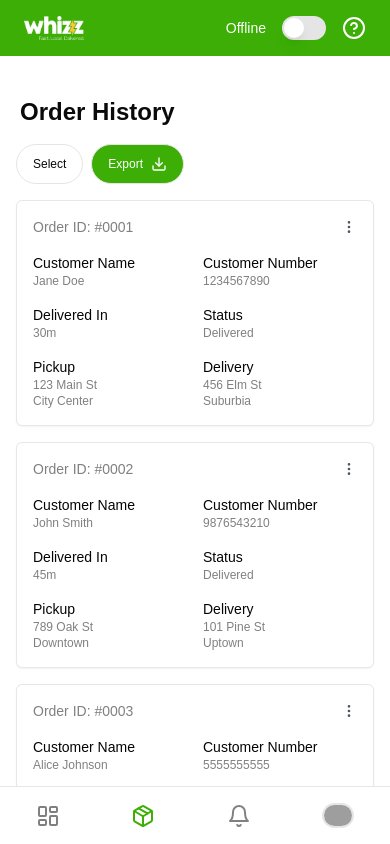
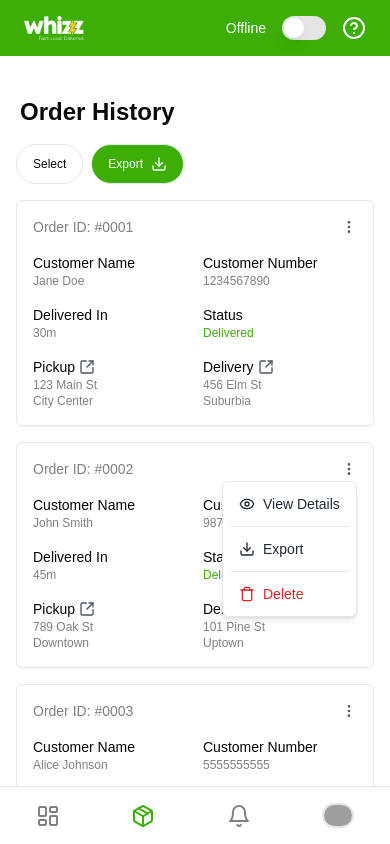
Before and after one commit to vedantbhamare-11/whizz-dashboard, a Next.js app: page /orders in a window 390 px wide. Both pictures are taken after a click on the button 349 px from the left and 469 px from the top of the page. Shown: the top 844 px of the page. Built offline with nearby package versions, Linux system fonts and the light colour scheme; grey boxes are pictures that could not be loaded.

Commit message:
added popover to the order hostory cards in mobile devices

```diff
--- a/src/app/orders/page.tsx
+++ b/src/app/orders/page.tsx
@@ -44,7 +44,7 @@ const OrderHistory = () => {
           <Header />
           <div className="flex flex-1 pt-20">
             <Sidebar />
-            <main className="flex-1 p-4 space-y-4">
+            <main className="flex-1 p-4 space-y-4 h-screen">
               <div className="flex flex-col space-y-4">
                 <h1 className="text-2xl ml-1 font-bold">Order History</h1>
                 <div className="flex space-x-2">
@@ -91,11 +91,14 @@ const OrderHistory = () => {
                     </>
                   )}
                 </div>
+                <div className="pb-20">
                 <MobileOrderCard
                   isSelecting={isSelecting}
                   selectedOrders={selectedOrders}
                   setSelectedOrders={setSelectedOrders}
                 />
+                </div>
+
               </div>
             </main>
           </div>
--- a/src/components/orders/MobileOrderCard.tsx
+++ b/src/components/orders/MobileOrderCard.tsx
@@ -3,10 +3,14 @@
 import { useSelector } from "react-redux";
 import { RootState } from "@/redux/store";
 import { Order } from "@/redux/orderHistorySlice";
-import { MoreVertical } from "lucide-react";
+import { MoreVertical, SquareArrowOutUpRight, Eye, Download, Trash } from "lucide-react";
 import { differenceInMinutes, parse, isValid } from "date-fns";
 import { Card } from "@/components/ui/card";
 import { Checkbox } from "@/components/ui/checkbox";
+import { Popover, PopoverTrigger, PopoverContent } from "@/components/ui/popover";
+import { Separator } from "@/components/ui/separator";
+import { useState } from "react";
+import OrderDetailModal from "@/components/orders/OrderDetailModal";
 
 interface MobileOrderCardProps {
   isSelecting: boolean;
@@ -27,11 +31,13 @@ const calculateDeliveredTime = (
 };
 
 const getOrderStatus = (pickupTime: string | undefined, deliveryTime: string | undefined) => {
-  return deliveryTime ? "Delivered" : "Canceled";
+  if (deliveryTime) return <span className="text-[#3CAE06]">Delivered</span>;
+  return <span className="text-[#EE5F69]">Canceled</span>;
 };
 
 const MobileOrderCard: React.FC<MobileOrderCardProps> = ({ isSelecting, selectedOrders, setSelectedOrders }) => {
   const orders = useSelector((state: RootState) => state.orderHistory);
+  const [selectedOrder, setSelectedOrder] = useState<Order | null>(null);
 
   const handleCheckboxChange = (orderId: string) => {
     const newSelectedOrders = new Set(selectedOrders);
@@ -41,6 +47,18 @@ const MobileOrderCard: React.FC<MobileOrderCardProps> = ({ isSelecting, selected
       newSelectedOrders.add(orderId);
     }
     setSelectedOrders(newSelectedOrders);
+  };
+
+  const handleViewDetails = (order: Order) => {
+    setSelectedOrder(order);
+  };
+
+  const handleExport = (orderId: string) => {
+    console.log("Exporting order", orderId);
+  };
+
+  const handleDelete = (orderId: string) => {
+    console.log("Deleting order", orderId);
   };
 
   return (
@@ -60,9 +78,38 @@ const MobileOrderCard: React.FC<MobileOrderCardProps> = ({ isSelecting, selected
               )}
               <div className="text-sm text-[#808080] font-medium">Order ID: #{order.id}</div>
             </div>
-            <button className="text-gray-600 hover:text-black">
-              <MoreVertical size={16} />
-            </button>
+            <Popover>
+              <PopoverTrigger asChild>
+                <button className="text-gray-600 hover:text-black">
+                  <MoreVertical size={16} />
+                </button>
+              </PopoverTrigger>
+              <PopoverContent align="end" className="w-auto p-2 flex flex-col space-y-2">
+                <button
+                  onClick={() => handleViewDetails(order)}
+                  className="w-auto flex items-center space-x-2 text-sm text-gray-800 hover:bg-gray-100 rounded-md px-2 py-1"
+                >
+                  <Eye size={16} />
+                  <span>View Details</span>
+                </button>
+                <Separator />
+                <button
+                  onClick={() => handleExport(order.id)}
+                  className="w-auto flex items-center space-x-2 text-sm text-gray-800 hover:bg-gray-100 rounded-md px-2 py-1"
+                >
+                  <Download size={16} />
+                  <span>Export</span>
+                </button>
+                <Separator />
+                <button
+                  onClick={() => handleDelete(order.id)}
+                  className="w-auto flex items-center space-x-2 text-sm text-red-600 hover:bg-gray-100 rounded-md px-2 py-1"
+                >
+                  <Trash size={16} />
+                  <span>Delete</span>
+                </button>
+              </PopoverContent>
+            </Popover>
           </div>
 
           <div className="grid grid-cols-2 gap-4">
@@ -89,14 +136,15 @@ const MobileOrderCard: React.FC<MobileOrderCardProps> = ({ isSelecting, selected
             {/* Status */}
             <div>
               <div className="text-sm text-[#050505] font-medium">Status</div>
-              <div className="text-xs text-[#808080]">
-                {getOrderStatus(order.pickupTime, order.deliveryTime)}
-              </div>
+              <div className="text-xs">{getOrderStatus(order.pickupTime, order.deliveryTime)}</div>
             </div>
 
             {/* Pickup */}
             <div>
-              <div className="text-sm text-[#050505] font-medium">Pickup</div>
+              <div className="text-sm text-[#050505] flex items-center font-medium">
+                Pickup
+                <SquareArrowOutUpRight size={16} className="ml-1 text-gray-600" />
+              </div>
               <div className="text-xs text-[#808080]">
                 {order.pickup.split(",").map((line, index) => (
                   <div key={index}>{line.trim()}</div>
@@ -106,7 +154,10 @@ const MobileOrderCard: React.FC<MobileOrderCardProps> = ({ isSelecting, selected
 
             {/* Delivery */}
             <div>
-              <div className="text-sm text-[#050505] font-medium">Delivery</div>
+              <div className="text-sm text-[#050505] flex items-center font-medium">
+                Delivery
+                <SquareArrowOutUpRight size={16} className="ml-1 text-gray-600" />
+              </div>
               <div className="text-xs text-[#808080]">
                 {order.delivery.split(",").map((line, index) => (
                   <div key={index}>{line.trim()}</div>
@@ -116,6 +167,13 @@ const MobileOrderCard: React.FC<MobileOrderCardProps> = ({ isSelecting, selected
           </div>
         </Card>
       ))}
+
+      {selectedOrder && (
+        <OrderDetailModal
+          order={selectedOrder}
+          onClose={() => setSelectedOrder(null)}
+        />
+      )}
     </div>
   );
 };
--- a/src/components/orders/OrderDetailModal.tsx
+++ b/src/components/orders/OrderDetailModal.tsx
@@ -30,9 +30,7 @@ const OrderDetailModal = ({ order, onClose }: OrderDetailModalProps) => {
 
   return (
     <Dialog open={true} onOpenChange={onClose}>
-      {isMobileView ? (
-        // Mobile Layout
-        <DialogContent className="w-full sm:w-[90%] rounded-xl">
+      <DialogContent className={`w-[90%] rounded-xl`}>
         <div className="space-y-4">
           <DialogTitle className="flex gap-4 items-center">
             <div className="text-lg text-[#050505] font-bold">Order ID-</div>
@@ -41,7 +39,7 @@ const OrderDetailModal = ({ order, onClose }: OrderDetailModalProps) => {
 
           <Separator className="my-4" />
 
-            <div className="grid grid-cols-1 gap-4">
+          <div className="grid grid-cols-2 gap-4">
             {/* Customer Name */}
             <div>
               <div className="text-lg text-[#050505]">Customer Name</div>
@@ -52,44 +50,6 @@ const OrderDetailModal = ({ order, onClose }: OrderDetailModalProps) => {
             <div>
               <div className="text-lg text-[#050505]">Customer Number</div>
               <div className="text-lg text-[#808080]">{order.customerNumber}</div>
-              </div>
-
-              {/* Status */}
-              <div>
-                <div className="text-lg text-[#050505]">Status</div>
-                <div className="text-lg text-[#808080]">{getOrderStatus(order.pickupTime, order.deliveryTime)}</div>
-              </div>
-            </div>
-          </div>
-        </DialogContent>
-      ) : (
-        // Desktop Layout
-        <DialogContent className="w-full sm:w-[75%] md:w-[60%] lg:w-[50%] rounded-xl">
-          <div className="space-y-4">
-            <DialogTitle className="flex gap-4 items-center">
-              <div className="text-lg text-[#050505] font-bold">Order ID-</div>
-              <div className="text-lg text-[#808080]">#{order.id}</div>
-            </DialogTitle>
-
-            <Separator className="my-4" />
-
-            <div className="grid grid-rows-2 grid-cols-1 sm:grid-cols-2 lg:grid-cols-3 w-full gap-4">
-              {/* Customer Name */}
-              <div>
-                <div className="text-lg text-[#050505]">Customer Name</div>
-                <div className="text-lg text-[#808080]">{order.customerName}</div>
-              </div>
-
-              {/* Customer Number */}
-              <div>
-                <div className="text-lg text-[#050505]">Customer Number</div>
-                <div className="text-lg text-[#808080]">{order.customerNumber}</div>
-              </div>
-
-              {/* Status */}
-              <div>
-                <div className="text-lg text-[#050505]">Status</div>
-                <div className="text-lg text-[#808080]">{getOrderStatus(order.pickupTime, order.deliveryTime)}</div>
             </div>
 
             {/* Pickup */}
@@ -122,6 +82,16 @@ const OrderDetailModal = ({ order, onClose }: OrderDetailModalProps) => {
               </div>
             </div>
 
+            {/* Status */}
+            <div>
+              <div className="text-lg text-[#050505]">Status</div>
+              <div className="text-lg text-[#808080]">{getOrderStatus(order.pickupTime, order.deliveryTime)}</div>
+            </div>
+
+
+
+
+
             {/* Downloads */}
             <div>
               <div className="text-lg text-[#050505]">Downloads</div>
@@ -137,7 +107,6 @@ const OrderDetailModal = ({ order, onClose }: OrderDetailModalProps) => {
           </div>
         </div>
       </DialogContent>
-      )}
     </Dialog>
   );
 };
```
Lines whose indentation alone changed are shown as unchanged.
